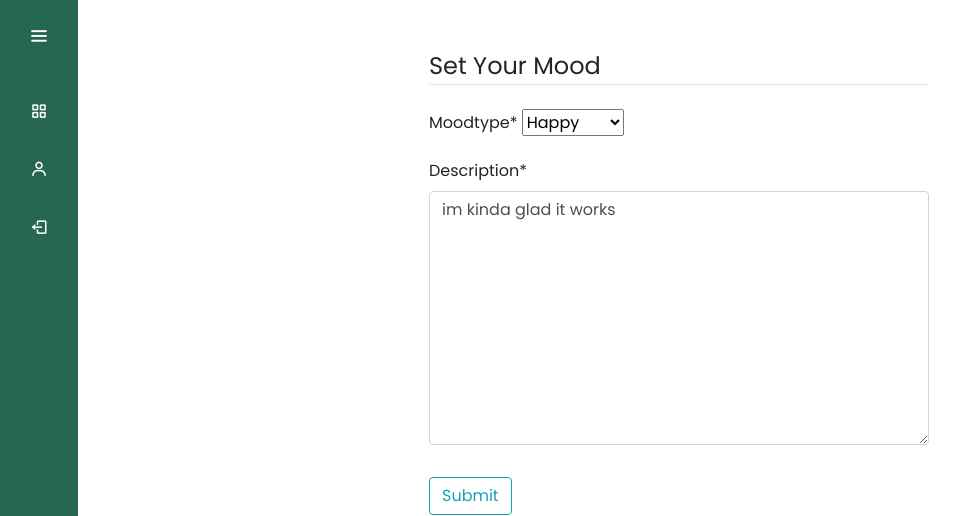
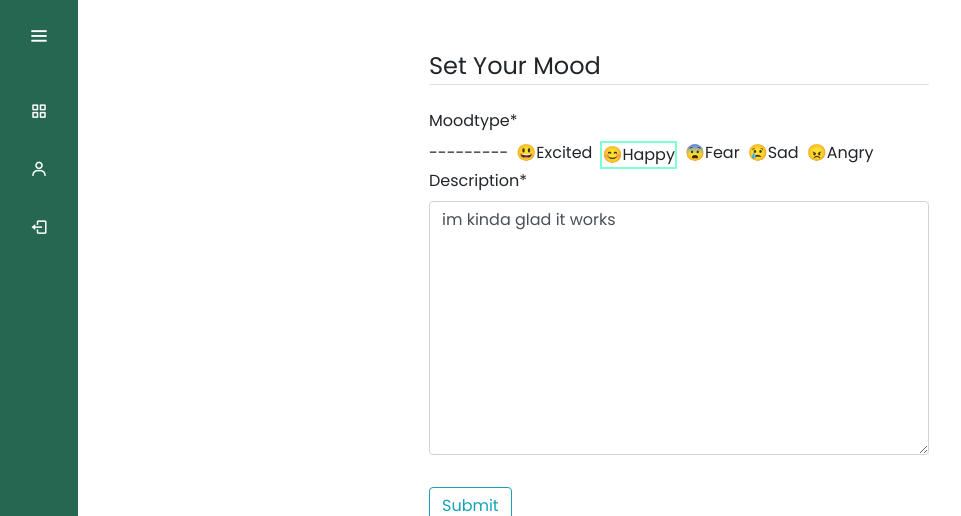
Before and after one commit to Just-Mike4/MRAssistant, a Django app: page /home/0c271b808364b5f16bf8b491e5979901/update/ in a window 1280 px wide. Shown: the top 516 px of the page, without its empty margins (0-961 px from the left). Run offline with Django 4.2, Linux system fonts and the light colour scheme; a user stored in the database is signed in; data comes from the database, SQL or seed files in the repository; both versions use the stored data as it was after the commit; parts of the project's set-up code (start-up, migrations or seed data) failed here and were passed over; some libraries are stand-ins or nearby versions.

Commit message:
Added model and predicting feature

```diff
--- a/mood/models.py
+++ b/mood/models.py
@@ -9,7 +9,7 @@ class MoodData(models.Model):
     MOODCHOICES = (
         ("Excited", "Excited"),
         ("Happy", "Happy"),
-        ("Relaxed", "Relaxed"),
+        ("Fear", "Fear"),
         ("Sad", "Sad"),
         ("Angry", "Angry"),
     )
--- a/mood/static/mood/css/page.css
+++ b/mood/static/mood/css/page.css
@@ -289,3 +289,11 @@ form {
       padding-top: 10%;
   }
 }
+
+.custom-card{
+  color: #080808;
+}
+
+.custom-card:hover{
+  color:rgb(38, 103, 81);
+}
--- a/mood/static/mood/js/page.js
+++ b/mood/static/mood/js/page.js
@@ -1,18 +1,12 @@
 let sidebar = document.querySelector(".sidebar");
 let closeBtn = document.querySelector("#btn");
-let searchBtn = document.querySelector(".bx-search");
 
 closeBtn.addEventListener("click", ()=>{
   sidebar.classList.toggle("open");
   menuBtnChange();//calling the function(optional)
 });
 
-searchBtn.addEventListener("click", ()=>{ // Sidebar open when you click on the search iocn
-  sidebar.classList.toggle("open");
-  menuBtnChange(); //calling the function(optional)
-});
 
-// following are the code to change sidebar button(optional)
 function menuBtnChange() {
  if(sidebar.classList.contains("open")){
    closeBtn.classList.replace("bx-menu", "bx-menu-alt-right");//replacing the iocns class
--- a/mood/templates/mood/MoodCreate.html
+++ b/mood/templates/mood/MoodCreate.html
@@ -5,14 +5,57 @@
 <div class="content-section p-5">
     <form method="POST">
         {% csrf_token %}
+        <input type="hidden" id="selectedMood" name="selected_mood" value="{{ moodu.moodtype|default:'' }}">
+
         <fieldset class="form-group">
             <legend class="border-bottom mb-4">Set Your Mood</legend>
+
+            <label for="id_moodtype" class="form-label">
+                Moodtype<span class="asteriskField">*</span> </label>
+
+            <div class="emoji-container" id="emojiContainer">
+                <!-- Add your emoji options here -->
+                <option value="" class="emoji-option selected">---------</option>
+                <div class="emoji-option" onclick="selectMood('Excited')">😃Excited</div>
+                <div class="emoji-option" onclick="selectMood('Happy')">😊Happy</div>
+                <div class="emoji-option" onclick="selectMood('Fear')">😨Fear</div>
+                <div class="emoji-option" onclick="selectMood('Sad')">😢Sad</div>
+                <div class="emoji-option" onclick="selectMood('Angry')">😠Angry</div>
+                <!-- Add more emoji options as needed -->
+            </div>
             {{ form|crispy }}
         </fieldset>
         <div class="form-group">
             <button class="btn btn-outline-info custom-btn" type="submit">Submit</button>
         </div>
     </form>
+
   </div>
 
+  <script defer>
+    window.onload = function () {
+        const selectedMoodInput = document.getElementById('selectedMood');
+        const selectedMoodValue = selectedMoodInput.value;
+        selectMood(selectedMoodValue);
+    };
+
+    function selectMood(mood) {
+        // Clear previous selections
+        const emojiOptions = document.querySelectorAll('.emoji-option');
+        emojiOptions.forEach(option => option.classList.remove('selected'));
+
+        // Highlight the selected emoji
+        const selectedEmoji = Array.from(emojiOptions).find(option => option.textContent.includes(mood));
+        if (selectedEmoji) {
+            selectedEmoji.classList.add('selected');
+
+            // Set the selected mood in the hidden input field
+            const selectedMoodInput = document.getElementById('selectedMood');
+            selectedMoodInput.value = mood;
+
+            // You can use 'mood' for further processing (e.g., sending it to a form field)
+            console.log('Selected Mood:', mood);
+        }
+    }
+</script>
 {% endblock content%}
--- a/mood/templates/mood/base.html
+++ b/mood/templates/mood/base.html
@@ -5,12 +5,36 @@
     <link rel="icon" type="image/x-icon" href="{% static 'favicon.ico' %}">
     <meta charset="UTF-8">
     <meta name="viewport" content="width=device-width, initial-scale=1.0">
-
     <link href='https://unpkg.com/boxicons@2.1.4/css/boxicons.min.css' rel='stylesheet'>
     <link rel="stylesheet" type="text/css" href="{% static 'mood/css/page.css' %}">
     <link rel="stylesheet" href="https://cdn.jsdelivr.net/npm/bootstrap@4.0.0/dist/css/bootstrap.min.css" integrity="sha384-Gn5384xqQ1aoWXA+058RXPxPg6fy4IWvTNh0E263XmFcJlSAwiGgFAW/dAiS6JXm" crossorigin="anonymous">
     <title>MRAssistant</title>
 
+    <style>
+      .emoji-container {
+  display: flex;
+  flex-wrap: wrap;
+  gap: 8px;
+}
+
+.emoji-option {
+  cursor: pointer;
+  font-size: 16px;
+  transition: background-color 0.3s, transform 0.3s;
+}
+
+.emoji-option:hover {
+  background-color: lightblue;
+  transform: scale(1.2); /* Increase the size on hover */
+}
+
+.selected {
+  border: 2px solid aquamarine;
+}
+.emoji-option.selected {
+    background-color: white;
+}
+    </style>
 </head>
 <body>
 
--- a/mood/views.py
+++ b/mood/views.py
@@ -4,9 +4,13 @@ from django.views.generic import (CreateView,DetailView,
 from .models import MoodData
 from django.contrib.auth.mixins import LoginRequiredMixin,UserPassesTestMixin
 from django.contrib.messages.views import SuccessMessageMixin
+from joblib import load
+import os
 
 # Create your views here.
 
+model_path = 'RMA-EMO.joblib'
+model = load(model_path)
 
 class MoodDashboardView(LoginRequiredMixin,ListView):
     template_name='mood/MoodDashboard.html'
@@ -19,7 +23,7 @@ class MoodDashboardView(LoginRequiredMixin,ListView):
 class MoodAddView(LoginRequiredMixin,SuccessMessageMixin,CreateView):
     template_name='mood/MoodCreate.html'
     model=MoodData
-    fields=['moodtype','description']
+    fields=['description']
     context_object_name='moods'
     success_url='/'
     success_message='Mood Recorded Successfully'
@@ -27,6 +31,12 @@ class MoodAddView(LoginRequiredMixin,SuccessMessageMixin,CreateView):
 
     def form_valid(self, form):
         form.instance.user = self.request.user
+        selected_mood = self.request.POST.get('selected_mood', None)
+        if selected_mood:
+            form.instance.moodtype = selected_mood
+        else:
+            form.instance.moodtype=model.predict([self.request.POST.get('description', None)])[0]
+
         return super().form_valid(form)
 
 class MoodReadView(LoginRequiredMixin,UserPassesTestMixin,DetailView):
@@ -56,8 +66,8 @@ class MoodDeleteView(LoginRequiredMixin,UserPassesTestMixin,SuccessMessageMixin,
 class MoodUpdateView(LoginRequiredMixin,UserPassesTestMixin,SuccessMessageMixin,UpdateView):
     template_name='mood/MoodCreate.html'
     model=MoodData
-    fields=['moodtype','description']
-    context_object_name='moods'
+    fields=['description']
+    context_object_name='moodu'
     success_url='/'
     success_message='Mood Updated Successfully'
 
@@ -69,4 +79,7 @@ class MoodUpdateView(LoginRequiredMixin,UserPassesTestMixin,SuccessMessageMixin,
 
     def form_valid(self, form):
         form.instance.user = self.request.user
+        selected_mood = self.request.POST.get('selected_mood', None)
+        if selected_mood:
+            form.instance.moodtype = selected_mood
         return super().form_valid(form)
```
Also changed, not shown: manage.py (+25 -0 lines), mood/templates/mood/MoodDashboard.html (+5 -6 lines), mood/templates/mood/MoodDelete.html (+12 -11 lines), db.sqlite3, mood/migrations/0002_alter_mooddata_moodtype.py (added).
